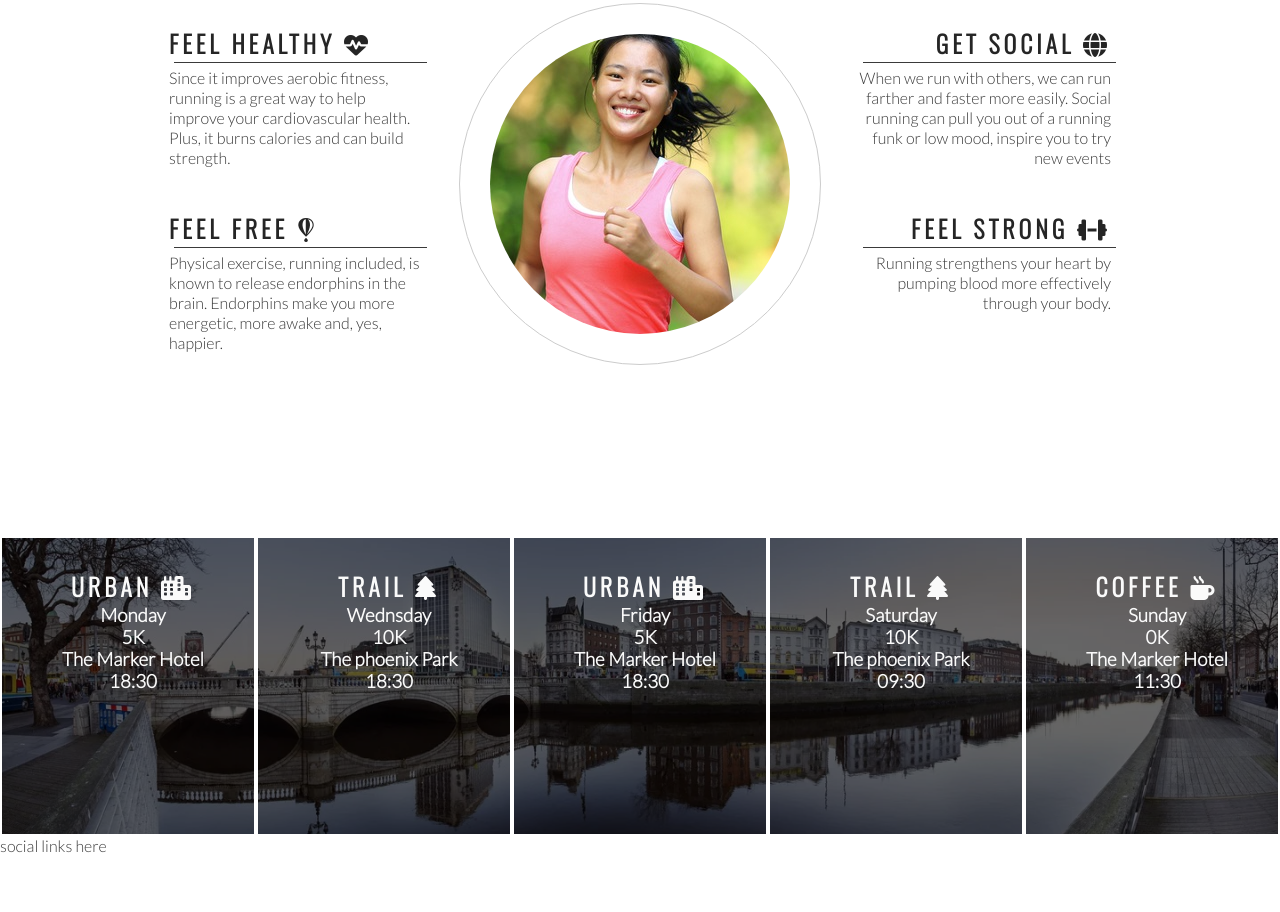
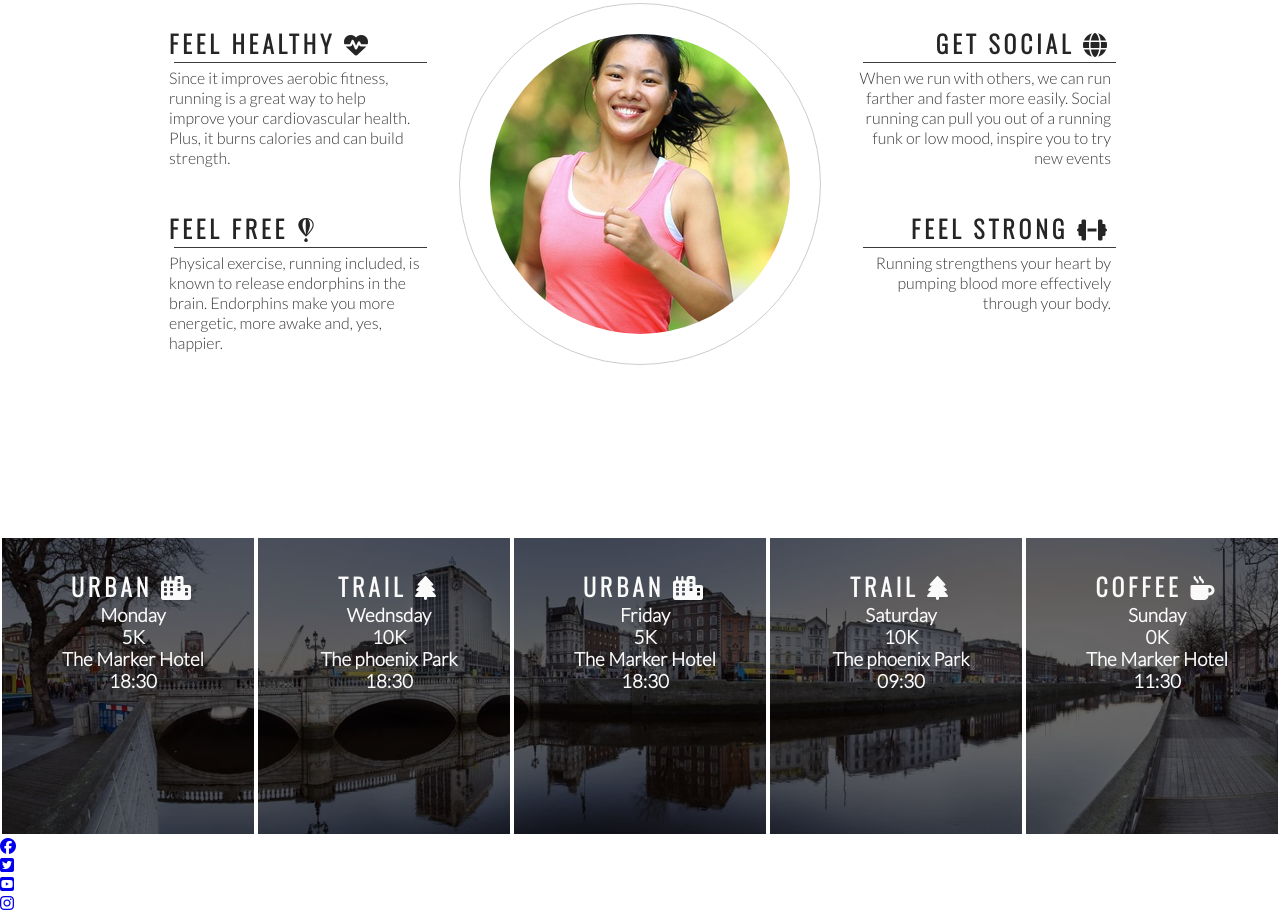
Before and after one commit to MihaiElisei/love-running, a plain HTML site: page index.html in a window 1280 px wide. Shown: the part 759-1671 px from the top of the page. Before the commit the page ends 1614 px from the top, so only its background shows below. Drawn offline with nearby package versions, Linux system fonts and the light colour scheme.

Commit message:
Add social media icons to footer

```diff
--- a/index.html
+++ b/index.html
@@ -101,7 +101,12 @@
         </div>
     </section>
     <footer>
-        social links here
+       <ul>
+           <li><a href="https://facebook.com" target="_blank" rel="noopener" aria-label="Visit our Facebook page(in a new tab)"><i class="fab fa-facebook"></i></a></li>
+           <li><a href="https://twitter.com" target="_blank" rel="noopener" aria-label="Visit our Twitter page(in a new tab)"><i class="fab fa-twitter-square"></i></a></li>
+           <li><a href="https://youtube.com" target="_blank" rel="noopener" aria-label="Visit our Youtube page(in a new tab)"><i class="fab fa-youtube-square"></i></a></li>
+           <li><a href="https://instagram.com" target="_blank" rel="noopener" aria-label="Visit our Instagram page(in a new tab)"><i class="fab fa-instagram"></i></a></li>
+       </ul>
     </footer>
     <!-- fontawesome link -->
     <script src="https://kit.fontawesome.com/c7dbda0798.js" crossorigin="anonymous"></script>
```
